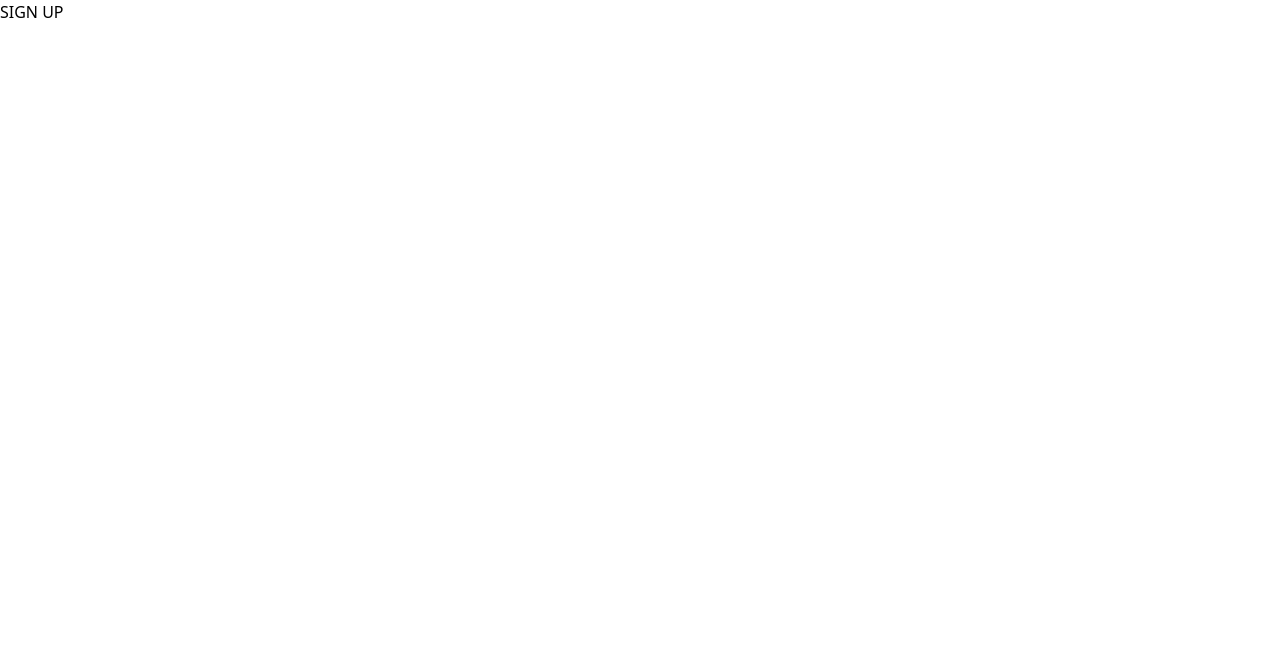
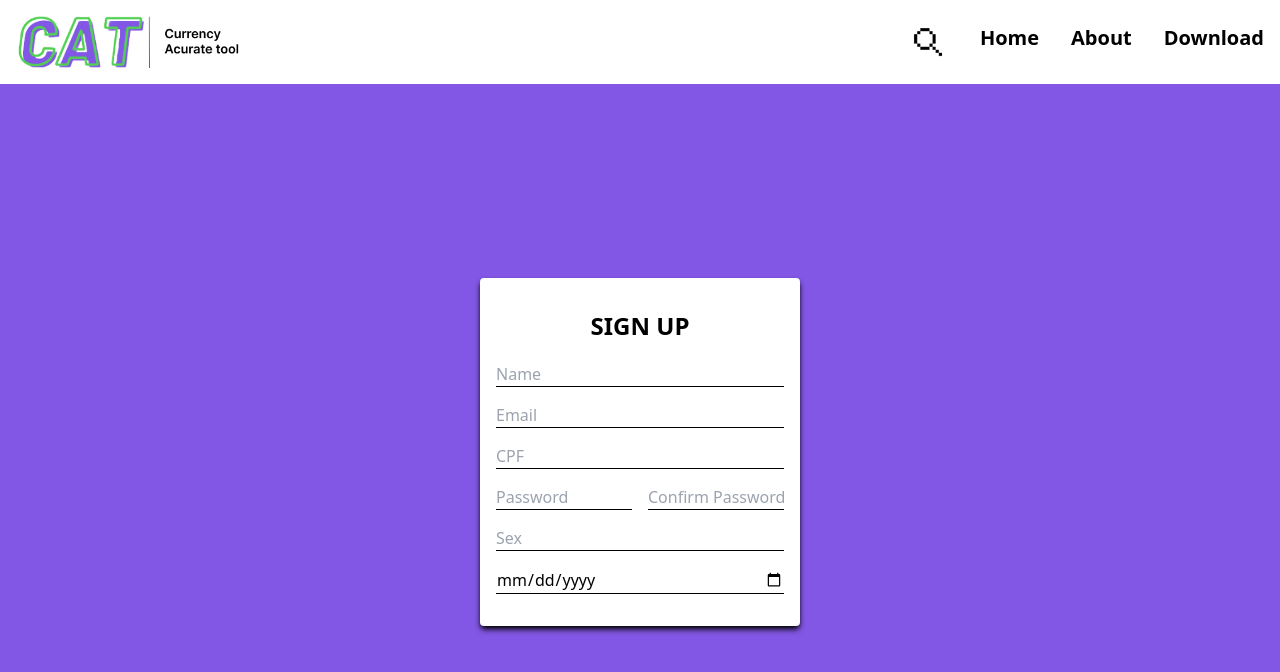
Before and after one commit to iguoliveira/cat-digital-bank, a React (Vite) app in the folder frontend/: page /signup in a window 1280 px wide. Shown: the top 672 px of the page. Built offline with nearby package versions, Linux system fonts and the light colour scheme.

Commit message:
👌 IMPROVE: Created sign up form

```diff
--- a/frontend/src/components/homepage/Container.jsx
+++ b/frontend/src/components/homepage/Container.jsx
@@ -1,5 +1,5 @@
-import { Download } from "./download/Download";
-import { Card } from "./card/Card";
+import { Download } from "./Download";
+import { Card } from "./Card";
 import DataSecurity from "/data-security.png";
 import Time from "/time.png";
 import Verification from "/verification.png";
--- /dev/null
+++ b/frontend/src/components/input/InputText.jsx
@@ -0,0 +1,5 @@
+export const InputText = ({ type, placeholder }) => {
+    return(
+        <input type={type} placeholder={placeholder} className="border-black border-b w-full"/>
+    )
+}
--- a/frontend/src/components/navbar/Hamburguer.jsx
+++ b/frontend/src/components/navbar/Hamburguer.jsx
@@ -41,7 +41,7 @@ export const Hamburguer = () => {
             </Link>
           </li>
           <li className="border-b border-gray-400 my-8 uppercase">
-            <Link to="signup">
+            <Link to="/signup">
               <LinkItem name="Sign Up" />
             </Link>
           </li>
--- a/frontend/src/components/navbar/Navbar.jsx
+++ b/frontend/src/components/navbar/Navbar.jsx
@@ -5,7 +5,7 @@ import { Hamburguer } from "./Hamburguer";
 export const Navbar = () => {
 
   return (
-    <div className="bg-white py-4 fixed  w-screen z-50">
+    <header className="bg-white py-4 w-screen">
       <div className="flex items-center justify-between px-4">
         <Logo />
         <nav>
@@ -13,6 +13,6 @@ export const Navbar = () => {
           <LinkContainer />
         </nav>
       </div>
-    </div>
+    </header>
   );
 };
--- a/frontend/src/routes/Signup.jsx
+++ b/frontend/src/routes/Signup.jsx
@@ -1,5 +1,26 @@
+import { InputText } from "../components/input/InputText";
+import { Navbar } from "../components/navbar/Navbar";
+
 export const Signup = () => {
-    return(
-        <div>SIGN UP</div>
-    )
-}
+  return (
+    <div className="h-screen bg-mainBrandColor overflow-hidden">
+      <Navbar />
+      <div className="h-[92%] flex flex-col justify-center items-center">
+        <div className="bg-white w-80 p-8 flex flex-col justify-center items-center rounded shadow-black shadow-md">
+          <div className="mb-5 font-bold uppercase text-2xl">Sign Up</div>
+          <div className="flex flex-col items-center space-y-4 w-72">
+            <InputText type="text" placeholder="Name" />
+            <InputText type="email" placeholder="Email" />
+            <InputText type="number" placeholder="CPF" />
+            <div className="flex space-x-4">
+              <InputText type="password" placeholder="Password" />
+              <InputText type="password" placeholder="Confirm Password" />
+            </div>
+            <InputText type="text" placeholder="Sex" />
+            <InputText type="date" />
+          </div>
+        </div>
+      </div>
+    </div>
+  );
+};
```
Also changed, not shown: frontend/src/components/homepage/Card.jsx (renamed from frontend/src/components/homepage/card/Card.jsx), frontend/src/components/homepage/Download.jsx (renamed from frontend/src/components/homepage/download/Download.jsx).
